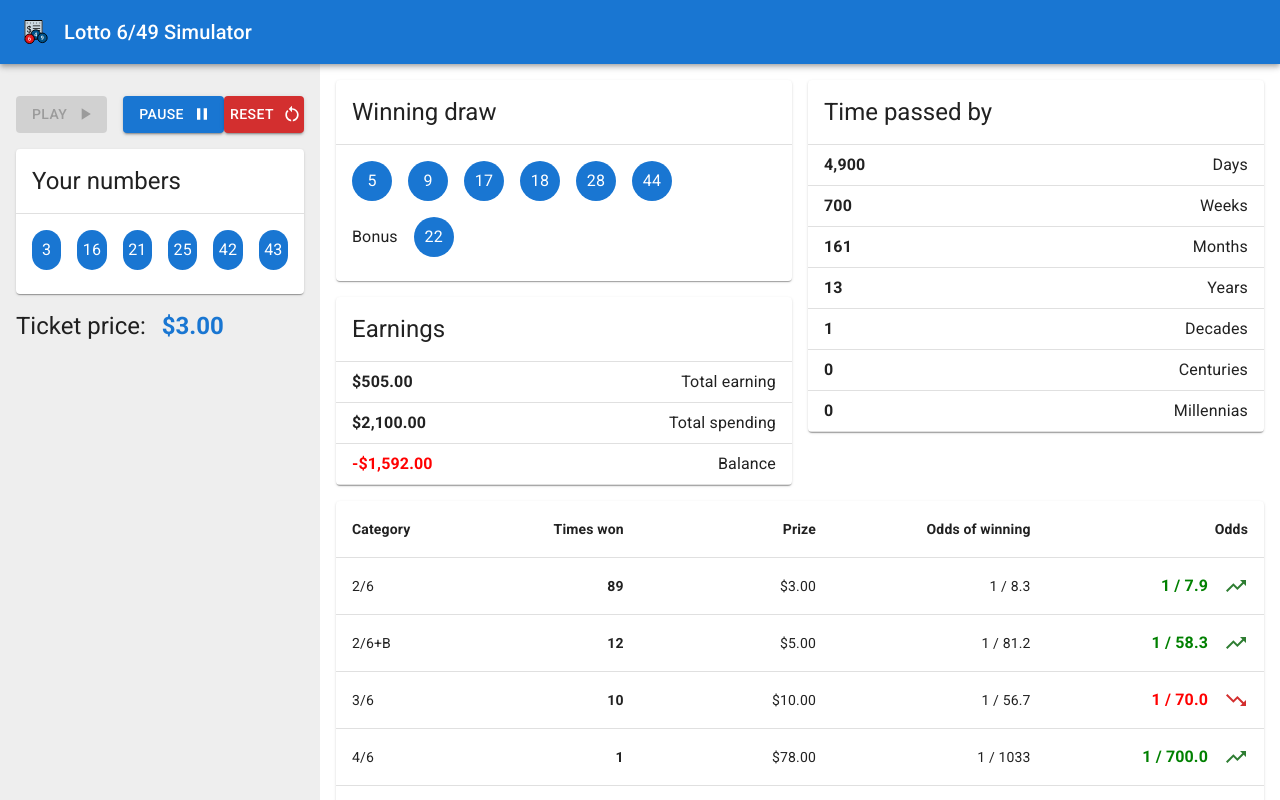
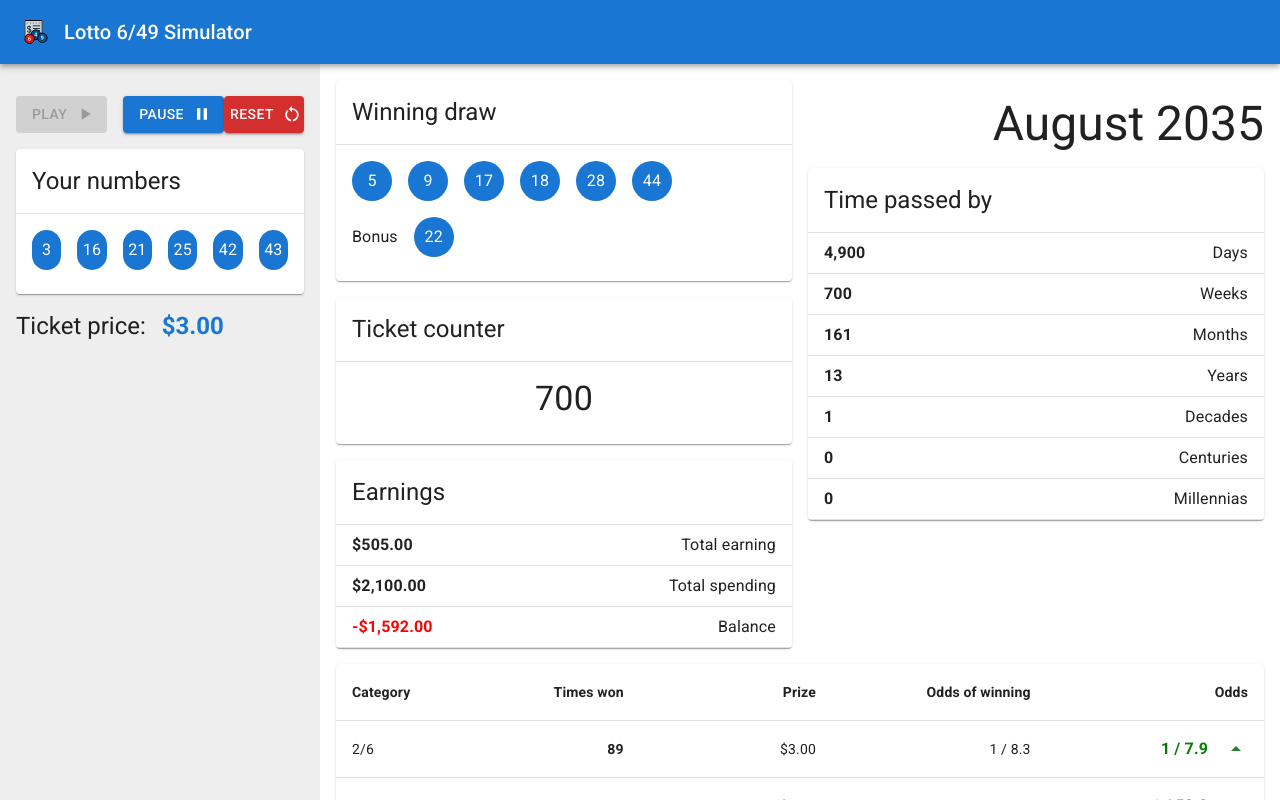
Before and after one commit to joseph-passineau/lotto649-simulator, a React (Create React App) app: page / in a window 1280 px wide. Both pictures are taken after a click on the button "PLAY". Shown: the top 800 px of the page. Built offline with nearby package versions, Linux system fonts and the light colour scheme.

Commit message:
TicketCounter + DateCard
Add TicketCounter component
Add DateCard component
Publish demo

```diff
--- a/package.json
+++ b/package.json
@@ -11,6 +11,7 @@
     "@types/node": "^16.11.26",
     "@types/react": "^17.0.39",
     "@types/react-dom": "^17.0.13",
+    "dayjs": "^1.10.8",
     "lodash": "^4.17.21",
     "react": "^17.0.2",
     "react-dom": "^17.0.2",
--- /dev/null
+++ b/src/components/DateCard/DateCard.tsx
@@ -0,0 +1,19 @@
+import React from 'react';
+import {Typography } from '@mui/material';
+import dayjs from 'dayjs';
+import localizedFormat from 'dayjs/plugin/localizedFormat';
+
+dayjs.extend(localizedFormat);
+
+export interface DateCardProps {
+    days: number;
+}
+
+export const DateCard: React.FC<DateCardProps> = (props: DateCardProps) => {
+
+    const date = dayjs().add(props.days, 'day');
+
+    return (
+        <Typography align='right' variant="h3" my={2}>{dayjs().add(props.days, 'day').format('MMMM YYYY')}</Typography>
+    )
+}
--- /dev/null
+++ b/src/components/DateCard/index.ts
@@ -0,0 +1 @@
+export { DateCard } from "./DateCard";
--- /dev/null
+++ b/src/components/TicketCounter/TicketCounter.tsx
@@ -0,0 +1,21 @@
+import React from 'react';
+import { Card, CardContent, CardHeader, Divider, Stack, Typography } from '@mui/material';
+
+export interface TicketCounterProps {
+    ticketBought: number;
+}
+
+export const TicketCounter: React.FC<TicketCounterProps> = (props: TicketCounterProps) => {
+
+    return (
+    <Card>
+        <CardHeader title="Ticket counter" />
+        <Divider />
+        <CardContent>
+            <Stack alignItems="center">
+                <Typography variant="h4">{props.ticketBought.toLocaleString()}</Typography>
+            </Stack>
+        </CardContent>
+    </Card>
+    )
+}
--- /dev/null
+++ b/src/components/TicketCounter/index.ts
@@ -0,0 +1 @@
+export { TicketCounter } from "./TicketCounter";
--- a/src/components/WinningsTable/OddsTableCell.tsx
+++ b/src/components/WinningsTable/OddsTableCell.tsx
@@ -1,8 +1,8 @@
 import React from 'react';
 import { EpsilonRound } from 'helper';
-import TrendingUpIcon from '@mui/icons-material/TrendingUp';
-import TrendingDownIcon from '@mui/icons-material/TrendingDown';
-import TrendingFlatIcon from '@mui/icons-material/TrendingFlat';
+import ArrowDropUpIcon from '@mui/icons-material/ArrowDropUp';
+import ArrowDropDown from '@mui/icons-material/ArrowDropDown';
+import MinimizeIcon from '@mui/icons-material/Minimize';
 import { Stack, TableCell, Typography } from '@mui/material';
 
 export interface OddsTableCellProps {
@@ -19,14 +19,14 @@ export const OddsTableCell: React.FC<OddsTableCellProps> = (props: OddsTableCell
     return (
         <TableCell align="right">
             {isNaN(ratio) || !isFinite(ratio) ? (
-                <TrendingFlatIcon />
+                <MinimizeIcon />
             ): (
                 <Stack direction="row" justifyContent="flex-end" gap={2}>
                     <Typography sx={{fontWeight:"bold"}} color={isTrendingDown ? "red" : "green"}>1 / {EpsilonRound(ratio).toFixed(1)}</Typography>
                     {isTrendingDown ? (
-                        <TrendingDownIcon color="error" />
+                        <ArrowDropDown color="error" />
                     ): (
-                        <TrendingUpIcon color="success" />
+                        <ArrowDropUpIcon color="success" />
                     )}
                 </Stack>
             )}
--- a/src/components/WinningsTable/WinningsTable.tsx
+++ b/src/components/WinningsTable/WinningsTable.tsx
@@ -29,9 +29,9 @@ export const WinningsTable: React.FC<WinningsTableProps> = (props: WinningsTable
                 <TableCell component="th" scope="row">
                   {category}
                 </TableCell>
-                <TableCell align="right" sx={{fontWeight:"bold"}}>{props.lottery.wins[index]}</TableCell>
+                <TableCell align="right" sx={{fontWeight:"bold"}}>{props.lottery.wins[index].toLocaleString()}</TableCell>
                 <TableCell align="right">{ToCurrency(props.lottery.payouts[index])}</TableCell>
-                <TableCell align="right">1 / {props.lottery.odds[index]}</TableCell>
+                <TableCell align="right">1 / {props.lottery.odds[index].toLocaleString()}</TableCell>
                 <OddsTableCell tickets={props.tickets} winningOdds={props.lottery.odds[index]} winningTickets={props.lottery.wins[index]} />
               </TableRow>
             ))}
--- a/src/views/Simulator.tsx
+++ b/src/views/Simulator.tsx
@@ -13,6 +13,8 @@ import PlayArrowIcon from '@mui/icons-material/PlayArrow';
 import PauseIcon from '@mui/icons-material/Pause';
 import RestartAltIcon from '@mui/icons-material/RestartAlt';
 import { TicketPrice } from 'components/TicketPrice';
+import { TicketCounter } from 'components/TicketCounter';
+import { DateCard } from 'components/DateCard';
 
 export interface SimulatorProps {
     ticket: Ticket;
@@ -41,6 +43,8 @@ export const Simulator: React.FC<SimulatorProps> = (props: SimulatorProps) => {
     setTickets(0);
   }
 
+  const days = tickets*7;
+
   return (
     <Grid container direction="row">
       <Grid item xs lg={3} sx={{backgroundColor: "grey.200"}} padding={2}>
@@ -58,10 +62,12 @@ export const Simulator: React.FC<SimulatorProps> = (props: SimulatorProps) => {
         <Grid container direction="row" gap={2}>
           <Grid direction="column" justifyContent="space-between" container item xs gap={2}>
               <WinningDraw draw={props.lottery.result} ticket={props.ticket} />
+              <TicketCounter ticketBought={tickets} />
               <EarningStats balance={props.bankAccount.balance} totalEarning={props.lottery.totalWinnings} totalSpending={tickets * props.lottery.ticketPrice} />
           </Grid>
           <Grid item xs>
-            <TimePassed days={tickets*7} />
+            <DateCard days={days} />
+            <TimePassed days={days} />
           </Grid>
         </Grid>
         <Grid item xs>
```
Also changed, not shown: 14 other files (tests, documents, lock files or other folders).
